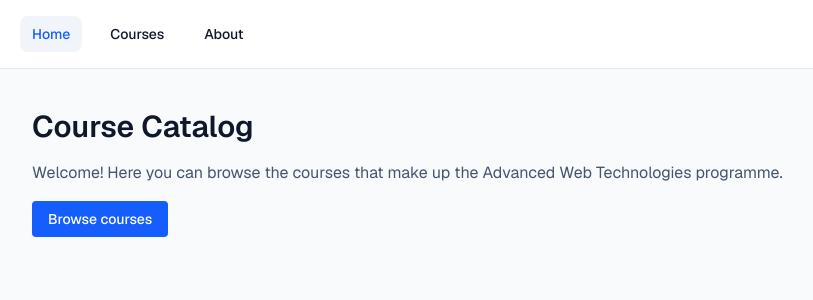
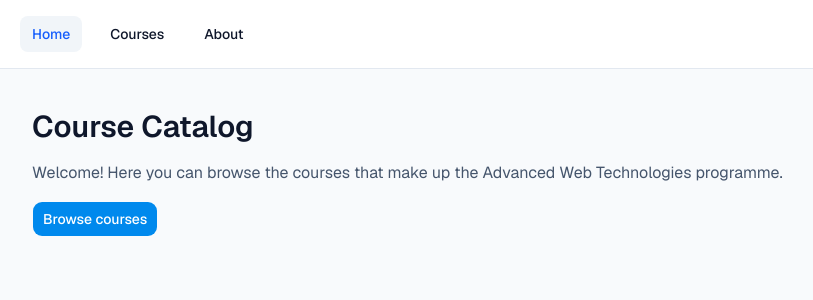
Before and after one commit to yaroslavKonyukhov/course-catalog, a Next.js app: page / in a window 1280 px wide. Shown: the top 300 px of the page, without its empty margins (56-869 px from the left). Built offline with nearby package versions, Linux system fonts and the light colour scheme.

Commit message:
feat: add a brand theme color and a brand button variant

```diff
--- a/app/globals.css
+++ b/app/globals.css
@@ -3,6 +3,10 @@
 @import "shadcn/tailwind.css";
 
 @custom-variant dark (&:is(.dark *));
+
+@theme {
+    --color-brand: oklch(62% 0.18 250);
+}
 
 @theme inline {
     --font-heading: var(--font-sans);
--- a/app/page.tsx
+++ b/app/page.tsx
@@ -1,4 +1,5 @@
 import Link from "next/link";
+import { buttonVariants } from "@/components/ui/button";
 
 export default function HomePage() {
   return (
@@ -8,10 +9,7 @@ export default function HomePage() {
         Welcome! Here you can browse the courses that make up the Advanced Web
         Technologies programme.
       </p>
-      <Link
-        href="/courses"
-        className="rounded bg-blue-600 px-4 py-2 text-sm font-medium text-white hover:bg-blue-700"
-      >
+      <Link href="/courses" className={buttonVariants({ variant: "brand", size: "lg" })}>
         Browse courses
       </Link>
     </section>
--- a/components/ui/button.tsx
+++ b/components/ui/button.tsx
@@ -17,6 +17,7 @@ const buttonVariants = cva(
         destructive:
           "bg-destructive/10 text-destructive hover:bg-destructive/20 focus-visible:border-destructive/40 focus-visible:ring-destructive/20 dark:bg-destructive/20 dark:hover:bg-destructive/30 dark:focus-visible:ring-destructive/40",
         link: "text-primary underline-offset-4 hover:underline",
+        brand: "bg-brand text-white hover:bg-brand/85",
       },
       size: {
         default:
```
